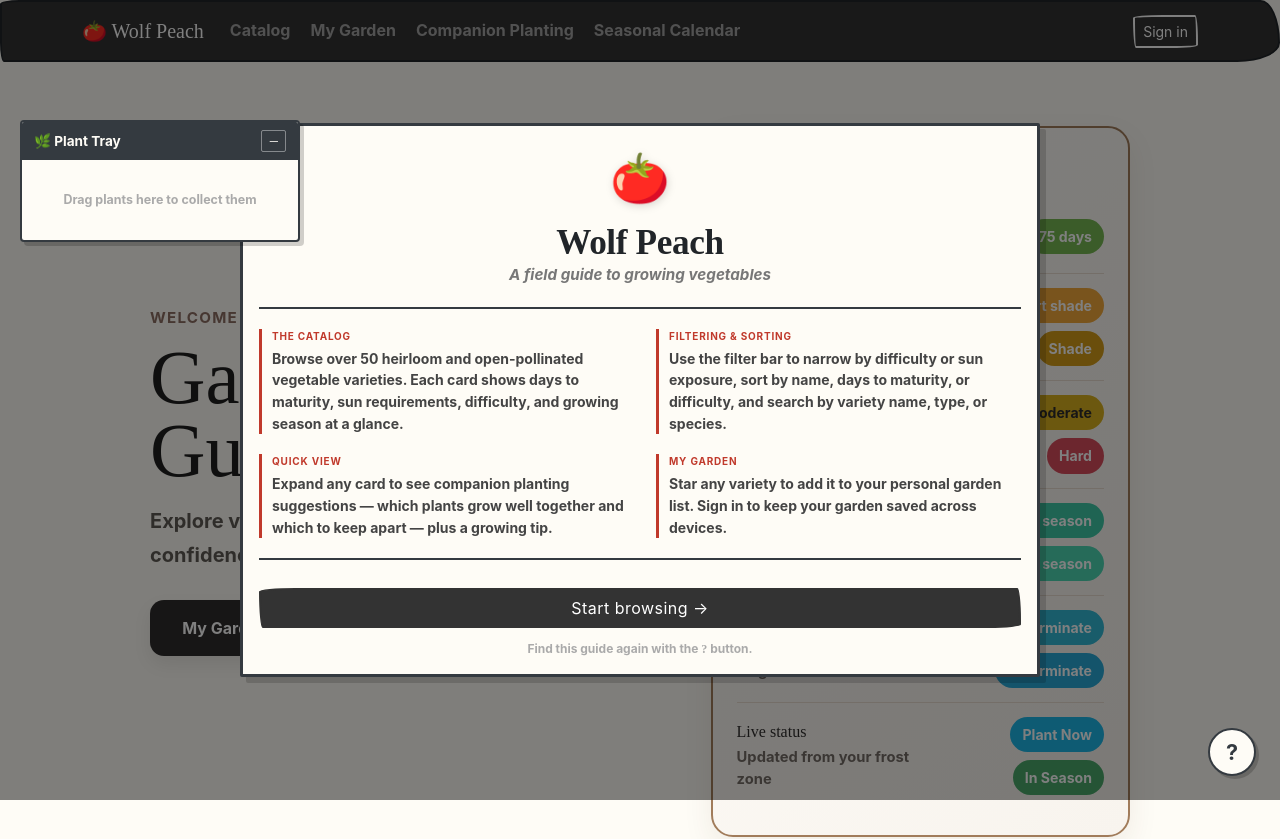
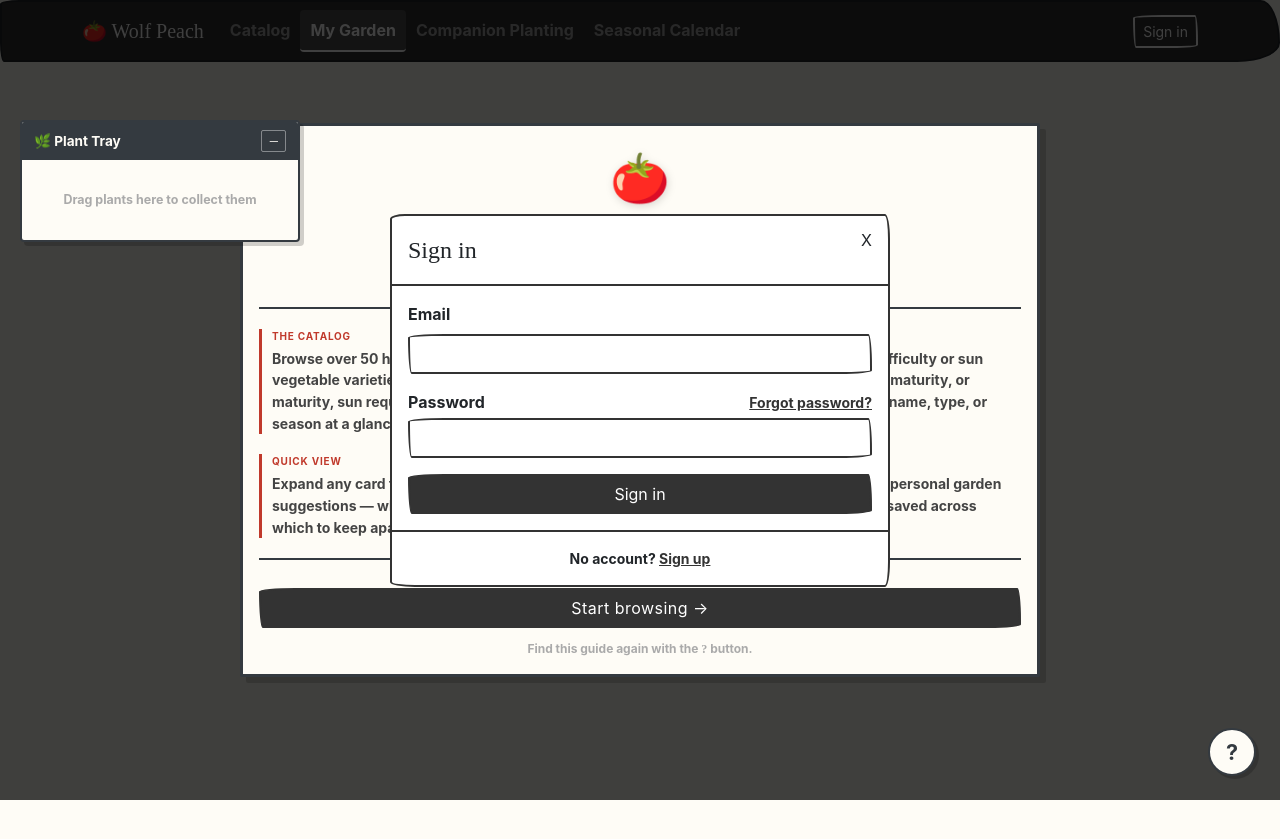
Before and after one commit to hlong200/wolf-peach, a React (Vite) app: page /#/garden in a window 1280 px wide. Before the commit this address led to /#/. Shown: the top 839 px of the page. After the commit the page ends 800 px from the top, so only its background shows below. Built offline with nearby package versions, Linux system fonts and the light colour scheme; a web font is replaced by a local one.

Commit message:
Fixed auth while using HashRouter. Login modal now shouldn't disappear as soon as it is rendered. Also added a forgotten password flow. For a user to be able to change their password, they must include their current password for security purposes.

```diff
--- a/src/App.jsx
+++ b/src/App.jsx
@@ -1,5 +1,4 @@
-import { useState } from 'react';
-import { HashRouter, Routes, Route, Navigate, useLocation } from 'react-router-dom';
+import { HashRouter, Routes, Route, Navigate, useNavigate } from 'react-router-dom';
 import { Container as BsContainer } from 'react-bootstrap';
 import Home from './Home';
 import Catalog from './Catalog';
@@ -11,6 +10,7 @@ import Admin from './Admin';
 import AdminPlantForm from './AdminPlantForm';
 import Navigator from './Navigator';
 import LoginModal from './LoginModal';
+import ResetPasswordModal from './ResetPasswordModal';
 import { FavoritesProvider } from './lib/FavoritesProvider';
 import { AuthProvider } from './lib/AuthProvider';
 import { useAuth } from './lib/AuthProvider';
@@ -22,19 +22,21 @@ import PlantTray from './PlantTray';
 
 function RequireAuth({ children }) {
     const { user, loading } = useAuth();
-    const location = useLocation();
-    const [showLogin, setShowLogin] = useState(true);
+    const navigate = useNavigate();
 
     if (loading) return null;
 
-    if (!user) {
-        return (
-            <>
-                <Navigate to="/" replace state={{ from: location }} />
-                <LoginModal show={showLogin} onHide={() => setShowLogin(false)} />
-            </>
+    // Show the login modal over the current URL rather than navigating away
+    // immediately — Navigate would unmount this component before the modal renders.
+    // Dismissing without signing in sends the user home; a successful login lets
+    // auth state drive the re-render and the modal disappears naturally.
+    if (!user) return (
+        <LoginModal
+            show
+            onHide={() => navigate('/', { replace: true })}
+            onSuccess={() => {}}
+        />
     );
-    }
 
     return children;
 }
@@ -49,16 +51,14 @@ function RequireAdmin({ children }) {
     return children;
 }
 
-function App() {
+function AppShell() {
+    const { isPasswordRecovery, clearRecovery } = useAuth();
     return (
-        <AuthProvider>
-        <FavoritesProvider>
-        <PlantTrayProvider>
-        <DragStateProvider>
-            <HashRouter>
+        <>
             <Navigator />
             <HelpButton />
             <PlantTray />
+            {isPasswordRecovery && <ResetPasswordModal onHide={clearRecovery} />}
             <BsContainer className="px-4 px-md-5 mt-3">
                 <Routes>
                     <Route path="/" element={<Home />} />
@@ -72,6 +72,18 @@ function App() {
                     <Route path="/admin/plant/new" element={<RequireAdmin><AdminPlantForm /></RequireAdmin>} />
                 </Routes>
             </BsContainer>
+        </>
+    );
+}
+
+function App() {
+    return (
+        <AuthProvider>
+        <FavoritesProvider>
+        <PlantTrayProvider>
+        <DragStateProvider>
+            <HashRouter>
+                <AppShell />
             </HashRouter>
         </DragStateProvider>
         </PlantTrayProvider>
--- a/src/EditProfileModal.jsx
+++ b/src/EditProfileModal.jsx
@@ -1,6 +1,7 @@
 import { useState, useEffect } from 'react';
 import { Modal, Form, Button, Alert, Tab, Nav } from 'react-bootstrap';
 import { supabase } from './lib/supabase';
+import { useAuth } from './lib/AuthProvider';
 
 const ZONES = [
     '1a','1b','2a','2b','3a','3b','4a','4b','5a','5b','6a','6b','7a','7b',
@@ -20,6 +21,7 @@ const GOAL_OPTIONS = [
 ];
 
 export default function EditProfileModal({ show, onHide, profile, goals, onSave }) {
+    const { user } = useAuth();
     const [activeTab, setActiveTab] = useState('profile');
 
     // Profile fields
@@ -40,6 +42,7 @@ export default function EditProfileModal({ show, onHide, profile, goals, onSave
     const [saveError, setSaveError] = useState(null);
 
     // Password fields
+    const [currentPassword, setCurrentPassword] = useState('');
     const [newPassword, setNewPassword] = useState('');
     const [confirmPassword, setConfirmPassword] = useState('');
     const [passwordLoading, setPasswordLoading] = useState(false);
@@ -59,6 +62,7 @@ export default function EditProfileModal({ show, onHide, profile, goals, onSave
         setSaveError(null);
         setPasswordError(null);
         setPasswordSuccess(false);
+        setCurrentPassword('');
         setNewPassword('');
         setConfirmPassword('');
     }, [show, profile, goals]);
@@ -96,14 +100,27 @@ export default function EditProfileModal({ show, onHide, profile, goals, onSave
         setPasswordError(null);
         setPasswordSuccess(false);
         if (newPassword !== confirmPassword) { setPasswordError('Passwords do not match.'); return; }
-        if (newPassword.length < 6) { setPasswordError('Password must be at least 6 characters.'); return; }
+        if (newPassword.length < 8) { setPasswordError('Password must be at least 8 characters.'); return; }
         setPasswordLoading(true);
+
+        // Verify current password before allowing the change
+        const { error: authError } = await supabase.auth.signInWithPassword({
+            email: user.email,
+            password: currentPassword,
+        });
+        if (authError) {
+            setPasswordLoading(false);
+            setPasswordError('Current password is incorrect.');
+            return;
+        }
+
         const { error } = await supabase.auth.updateUser({ password: newPassword });
         setPasswordLoading(false);
         if (error) {
             setPasswordError(error.message);
         } else {
             setPasswordSuccess(true);
+            setCurrentPassword('');
             setNewPassword('');
             setConfirmPassword('');
         }
@@ -214,25 +231,39 @@ export default function EditProfileModal({ show, onHide, profile, goals, onSave
                             {passwordSuccess && <Alert variant="success" className="py-2">Password updated successfully.</Alert>}
                             <Form onSubmit={handlePasswordChange}>
                                 <Form.Group className="mb-3">
+                                    <Form.Label>Current Password</Form.Label>
+                                    <Form.Control
+                                        type="password"
+                                        value={currentPassword}
+                                        onChange={e => setCurrentPassword(e.target.value)}
+                                        required
+                                        autoComplete="current-password"
+                                    />
+                                </Form.Group>
+                                <Form.Group className="mb-3">
                                     <Form.Label>New Password</Form.Label>
                                     <Form.Control
                                         type="password"
                                         value={newPassword}
                                         onChange={e => setNewPassword(e.target.value)}
                                         required
+                                        minLength={8}
+                                        autoComplete="new-password"
                                     />
                                 </Form.Group>
                                 <Form.Group className="mb-3">
-                                    <Form.Label>Confirm Password</Form.Label>
+                                    <Form.Label>Confirm New Password</Form.Label>
                                     <Form.Control
                                         type="password"
                                         value={confirmPassword}
                                         onChange={e => setConfirmPassword(e.target.value)}
                                         required
+                                        minLength={8}
+                                        autoComplete="new-password"
                                     />
                                 </Form.Group>
                                 <Button type="submit" variant="primary" disabled={passwordLoading}>
-                                    {passwordLoading ? 'Updating...' : 'Update Password'}
+                                    {passwordLoading ? 'Updating…' : 'Update Password'}
                                 </Button>
                             </Form>
                         </Tab.Pane>
--- a/src/LoginModal.jsx
+++ b/src/LoginModal.jsx
@@ -2,8 +2,11 @@ import { useState } from 'react';
 import { Modal, Form, Button, Alert } from 'react-bootstrap';
 import { supabase } from './lib/supabase';
 
-export default function LoginModal({ show, onHide }) {
-    const [mode, setMode] = useState('signin');
+// onSuccess is called after a successful sign-in/sign-up instead of onHide,
+// so callers that manage their own visibility (e.g. RequireAuth) can let
+// auth state drive the UI update rather than closing the modal explicitly.
+export default function LoginModal({ show, onHide, onSuccess }) {
+    const [mode, setMode] = useState('signin');   // 'signin' | 'signup' | 'reset'
     const [email, setEmail] = useState('');
     const [password, setPassword] = useState('');
     const [error, setError] = useState(null);
@@ -11,7 +14,6 @@ export default function LoginModal({ show, onHide }) {
     const [loading, setLoading] = useState(false);
 
     const reset = () => { setError(null); setMessage(null); setEmail(''); setPassword(''); };
-
     const switchMode = (m) => { setMode(m); reset(); };
 
     const handleSubmit = async (e) => {
@@ -20,12 +22,19 @@ export default function LoginModal({ show, onHide }) {
         setMessage(null);
         setLoading(true);
 
-        let result;
-        if (mode === 'signin') {
-            result = await supabase.auth.signInWithPassword({ email, password });
-        } else {
-            result = await supabase.auth.signUp({ email, password });
+        if (mode === 'reset') {
+            const { error } = await supabase.auth.resetPasswordForEmail(email, {
+                redirectTo: window.location.origin,
+            });
+            setLoading(false);
+            if (error) setError(error.message);
+            else setMessage('Check your email for a password reset link.');
+            return;
         }
+
+        const result = mode === 'signin'
+            ? await supabase.auth.signInWithPassword({ email, password })
+            : await supabase.auth.signUp({ email, password });
 
         setLoading(false);
 
@@ -35,14 +44,16 @@ export default function LoginModal({ show, onHide }) {
             setMessage('Check your email to confirm your account.');
         } else {
             reset();
-            onHide();
+            onSuccess ? onSuccess() : onHide();
         }
     };
+
+    const title = { signin: 'Sign in', signup: 'Create account', reset: 'Reset password' }[mode];
 
     return (
         <Modal show={show} onHide={onHide} centered>
             <Modal.Header closeButton>
-                <Modal.Title>{mode === 'signin' ? 'Sign in' : 'Create account'}</Modal.Title>
+                <Modal.Title>{title}</Modal.Title>
             </Modal.Header>
             <Modal.Body>
                 {error   && <Alert variant="danger"  className="py-2">{error}</Alert>}
@@ -58,25 +69,49 @@ export default function LoginModal({ show, onHide }) {
                             autoFocus
                         />
                     </Form.Group>
+
+                    {mode !== 'reset' && (
                         <Form.Group className="mb-3">
-                        <Form.Label>Password</Form.Label>
+                            <div className="d-flex justify-content-between align-items-baseline">
+                                <Form.Label className="mb-0">Password</Form.Label>
+                                {mode === 'signin' && (
+                                    <a
+                                        href="#"
+                                        className="small"
+                                        onClick={e => { e.preventDefault(); switchMode('reset'); }}
+                                    >
+                                        Forgot password?
+                                    </a>
+                                )}
+                            </div>
                             <Form.Control
                                 type="password"
                                 value={password}
                                 onChange={e => setPassword(e.target.value)}
                                 required
+                                className="mt-1"
                             />
                         </Form.Group>
+                    )}
+
                     <Button type="submit" variant="primary" className="w-100" disabled={loading}>
-                        {loading ? 'Please wait…' : mode === 'signin' ? 'Sign in' : 'Create account'}
+                        {loading
+                            ? 'Please wait…'
+                            : mode === 'signin' ? 'Sign in'
+                            : mode === 'signup' ? 'Create account'
+                            : 'Send reset link'}
                     </Button>
                 </Form>
             </Modal.Body>
             <Modal.Footer className="justify-content-center">
-                {mode === 'signin' ? (
+                {mode === 'signin' && (
                     <small>No account? <a href="#" onClick={e => { e.preventDefault(); switchMode('signup'); }}>Sign up</a></small>
-                ) : (
+                )}
+                {mode === 'signup' && (
                     <small>Have an account? <a href="#" onClick={e => { e.preventDefault(); switchMode('signin'); }}>Sign in</a></small>
+                )}
+                {mode === 'reset' && (
+                    <small>Back to <a href="#" onClick={e => { e.preventDefault(); switchMode('signin'); }}>Sign in</a></small>
                 )}
             </Modal.Footer>
         </Modal>
--- /dev/null
+++ b/src/ResetPasswordModal.jsx
@@ -0,0 +1,57 @@
+import { useState } from 'react';
+import { Modal, Form, Button, Alert } from 'react-bootstrap';
+import { supabase } from './lib/supabase';
+
+export default function ResetPasswordModal({ onHide }) {
+    const [password, setPassword] = useState('');
+    const [confirm, setConfirm] = useState('');
+    const [error, setError] = useState(null);
+    const [loading, setLoading] = useState(false);
+
+    const handleSubmit = async (e) => {
+        e.preventDefault();
+        if (password !== confirm) { setError('Passwords do not match.'); return; }
+        setLoading(true);
+        const { error } = await supabase.auth.updateUser({ password });
+        setLoading(false);
+        if (error) setError(error.message);
+        else onHide();
+    };
+
+    return (
+        <Modal show onHide={onHide} centered>
+            <Modal.Header closeButton>
+                <Modal.Title>Set new password</Modal.Title>
+            </Modal.Header>
+            <Modal.Body>
+                {error && <Alert variant="danger" className="py-2">{error}</Alert>}
+                <Form onSubmit={handleSubmit}>
+                    <Form.Group className="mb-3">
+                        <Form.Label>New password</Form.Label>
+                        <Form.Control
+                            type="password"
+                            value={password}
+                            onChange={e => setPassword(e.target.value)}
+                            required
+                            autoFocus
+                            minLength={8}
+                        />
+                    </Form.Group>
+                    <Form.Group className="mb-3">
+                        <Form.Label>Confirm password</Form.Label>
+                        <Form.Control
+                            type="password"
+                            value={confirm}
+                            onChange={e => setConfirm(e.target.value)}
+                            required
+                            minLength={8}
+                        />
+                    </Form.Group>
+                    <Button type="submit" variant="primary" className="w-100" disabled={loading}>
+                        {loading ? 'Updating…' : 'Update password'}
+                    </Button>
+                </Form>
+            </Modal.Body>
+        </Modal>
+    );
+}
--- a/src/lib/AuthProvider.jsx
+++ b/src/lib/AuthProvider.jsx
@@ -6,24 +6,38 @@ const AuthContext = createContext(null);
 export function AuthProvider({ children }) {
     const [session, setSession] = useState(null);
     const [loading, setLoading] = useState(true);
+    const [isPasswordRecovery, setIsPasswordRecovery] = useState(false);
 
     useEffect(() => {
+        // Listener must be registered before getSession() so PASSWORD_RECOVERY
+        // isn't missed if supabase-js processes the URL before React mounts.
+        const { data: { subscription } } = supabase.auth.onAuthStateChange((event, session) => {
+            setSession(session);
+            if (event === 'PASSWORD_RECOVERY') setIsPasswordRecovery(true);
+            if (event === 'USER_UPDATED')      setIsPasswordRecovery(false);
+            if (event === 'SIGNED_OUT')        setIsPasswordRecovery(false);
+        });
+
         supabase.auth.getSession().then(({ data: { session } }) => {
             setSession(session);
+            // Fallback: supabase-js may have already consumed the recovery token
+            // from the URL hash before our listener registered. Detect it here.
+            if (session && window.location.hash.includes('type=recovery')) {
+                setIsPasswordRecovery(true);
+                // Remove the token fragment so a page refresh doesn't re-trigger it
+                window.history.replaceState(null, '', window.location.pathname + window.location.search);
+            }
             setLoading(false);
-        });
-
-        const { data: { subscription } } = supabase.auth.onAuthStateChange((_event, session) => {
-            setSession(session);
         });
 
         return () => subscription.unsubscribe();
     }, []);
 
     const signOut = () => supabase.auth.signOut();
+    const clearRecovery = () => setIsPasswordRecovery(false);
 
     return (
-        <AuthContext.Provider value={{ session, user: session?.user ?? null, loading, signOut }}>
+        <AuthContext.Provider value={{ session, user: session?.user ?? null, loading, signOut, isPasswordRecovery, clearRecovery }}>
             {children}
         </AuthContext.Provider>
     );
```
Lines whose indentation alone changed are shown as unchanged.
